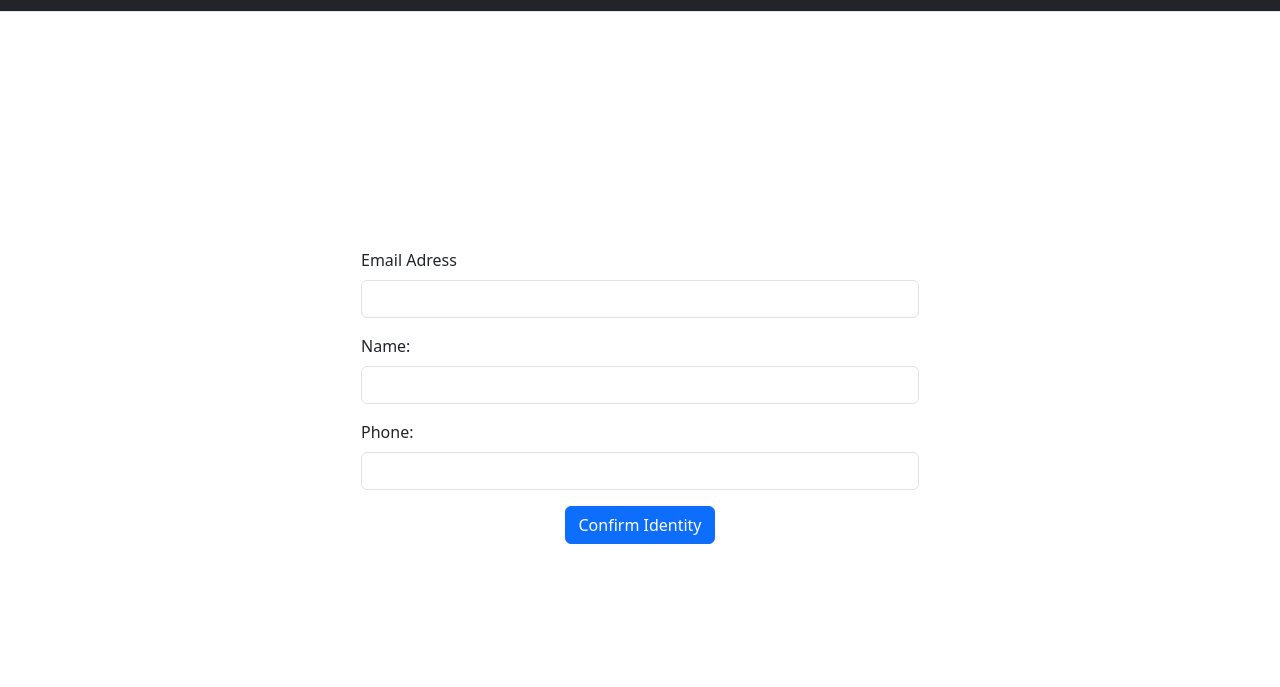
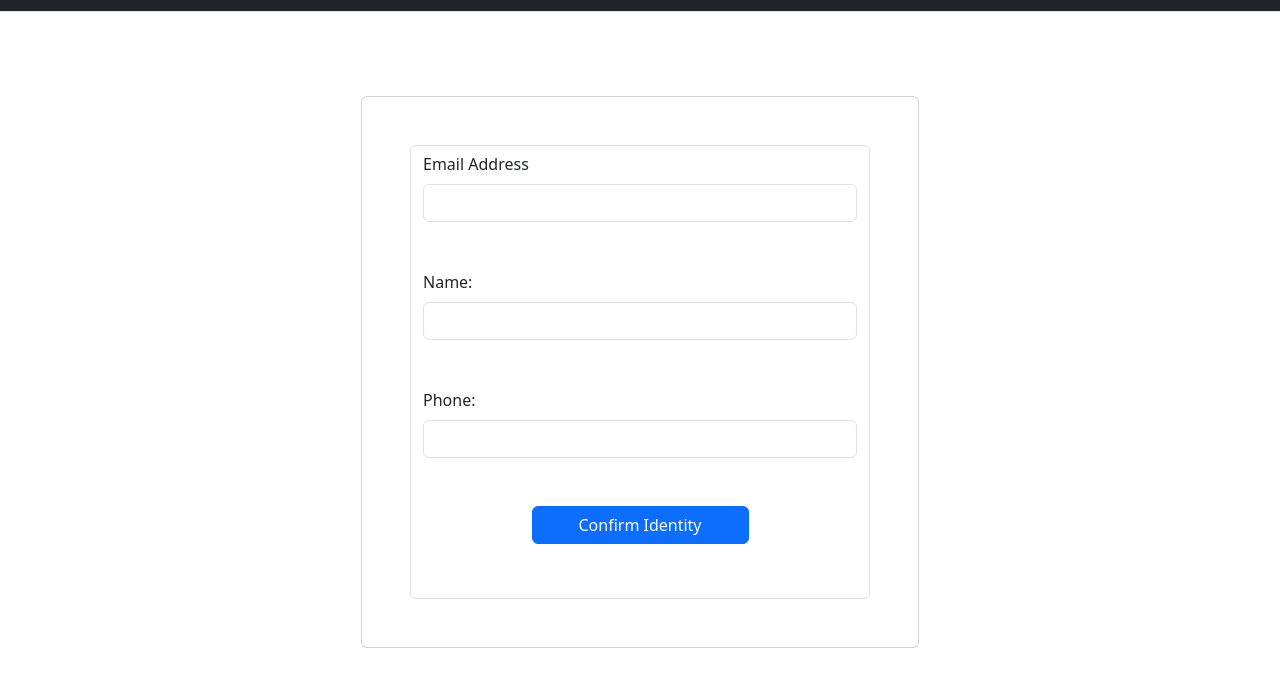
Before and after one commit to CaioCroccia22/RegistrationPageBootStrap, a plain HTML site: page index.html in a window 1280 px wide. Shown: the part 61-748 px from the top of the page. Drawn offline with nearby package versions, Linux system fonts and the light colour scheme.

Commit message:
chore: align main content and and form-group class at div inputs

```diff
--- a/index.html
+++ b/index.html
@@ -20,33 +20,28 @@
         </div>
      </nav>
      <!-- Main Content -->
-      <div class="container form-container">
-        <!-- Formulario ocupando 6 colunas para centralizar na tela -->
-        <form class="form col-sm-6">
-            <div class="mb-3 row">
-                <div class="col-sm-12">
-                    <label for="email" class="form-label">Email Adress</label>
+      <!-- Formulário -->
+     <div class="container d-flex justify-content-center align-items-center" style="min-height: 90vh;" >
+        <!-- Cartão adicionado para destacar o formulário -->
+        <div class="card p-5 col-sm-6">
+            <form class="form-control">
+                <!-- Form-control -> aplica nos campos de entrada para dar um estilo mais uniforme -->
+                <div class="form-group mb-5">
+                        <label for="email" class="form-label">Email Address</label>
                         <input id="email" name="email" type="text" class="form-control">
                 </div>
-            </div>
-            <div class="mb-3 row">
-                <div class="col-sm-12">
+                <div class="form-group mb-5">
                         <label for="name" class="form-label">Name:</label>
                         <input id="name" name="name" type="text" class="form-control">
                 </div>
-            </div>
-            <div class="mb-3 row">
-                <div class="col-sm-12">
+                <div class="form-group mb-5">
                         <label for="phone" class="form-label">Phone:</label>
                         <input id="phone" name="phone" type="text" class="form-control">
                 </div>
+                <!-- Botão com as d-flex para alinhar ao centro e ter metade do tamanho do form -->
+                <button class="btn container d-flex justify-content-center align-items-center btn-primary btn-block mb-5" style="width: 50%;">Confirm Identity</button>
+            </form>
         </div>
-            <div class="mb-3 row">
-                <div class="col-sm-12 d-flex justify-content-center">
-                    <button class="btn btn-primary mb-3">Confirm Identity</button>
-                </div>
-            </div>
-        </form>
       </div>
 
     <!-- Importação do Bootstrap JS -->
```
Also changed, not shown: img/Icone-livro.png (deleted), img/background.jpg (added). Lines whose indentation alone changed are shown as unchanged.
